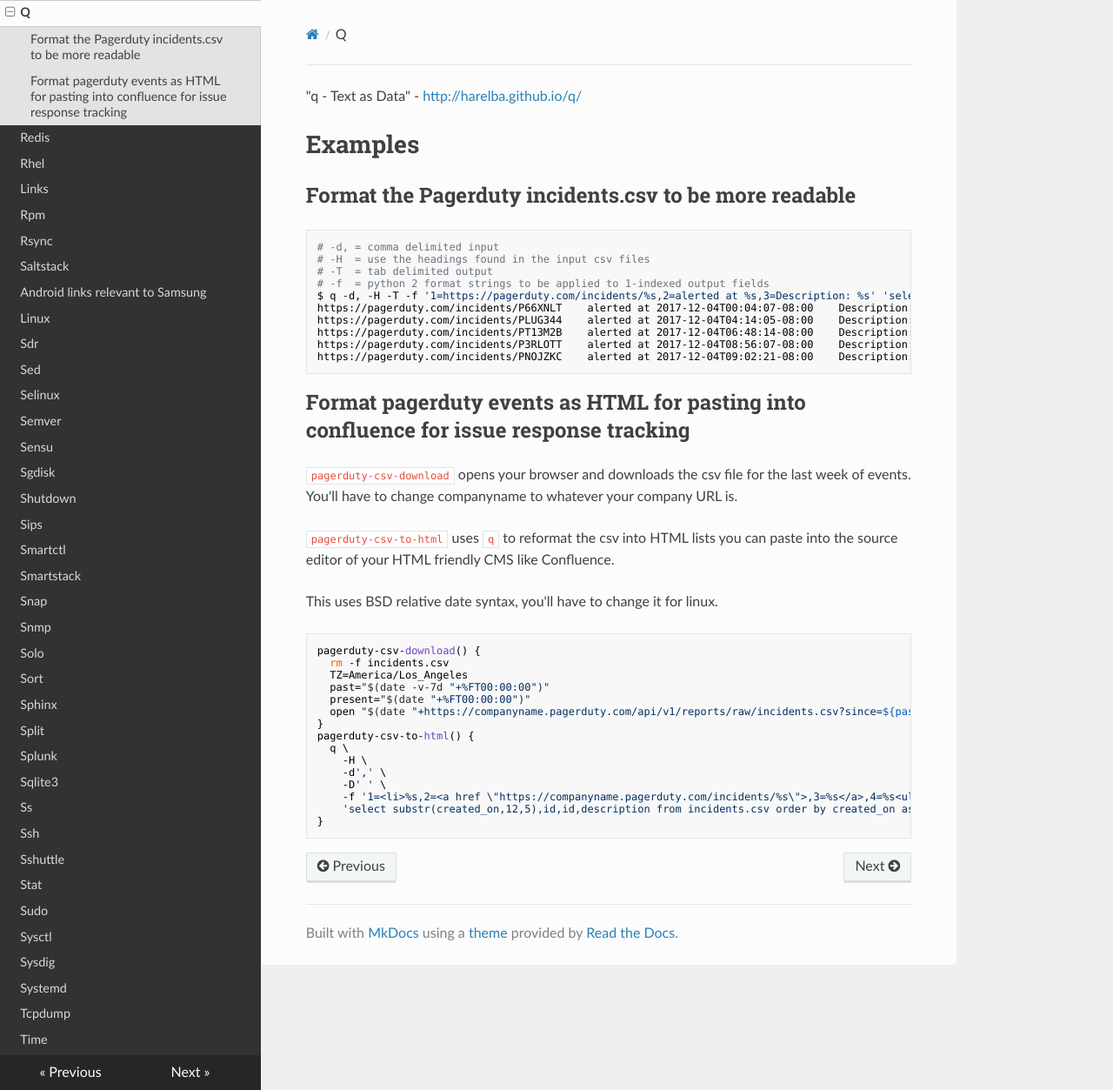
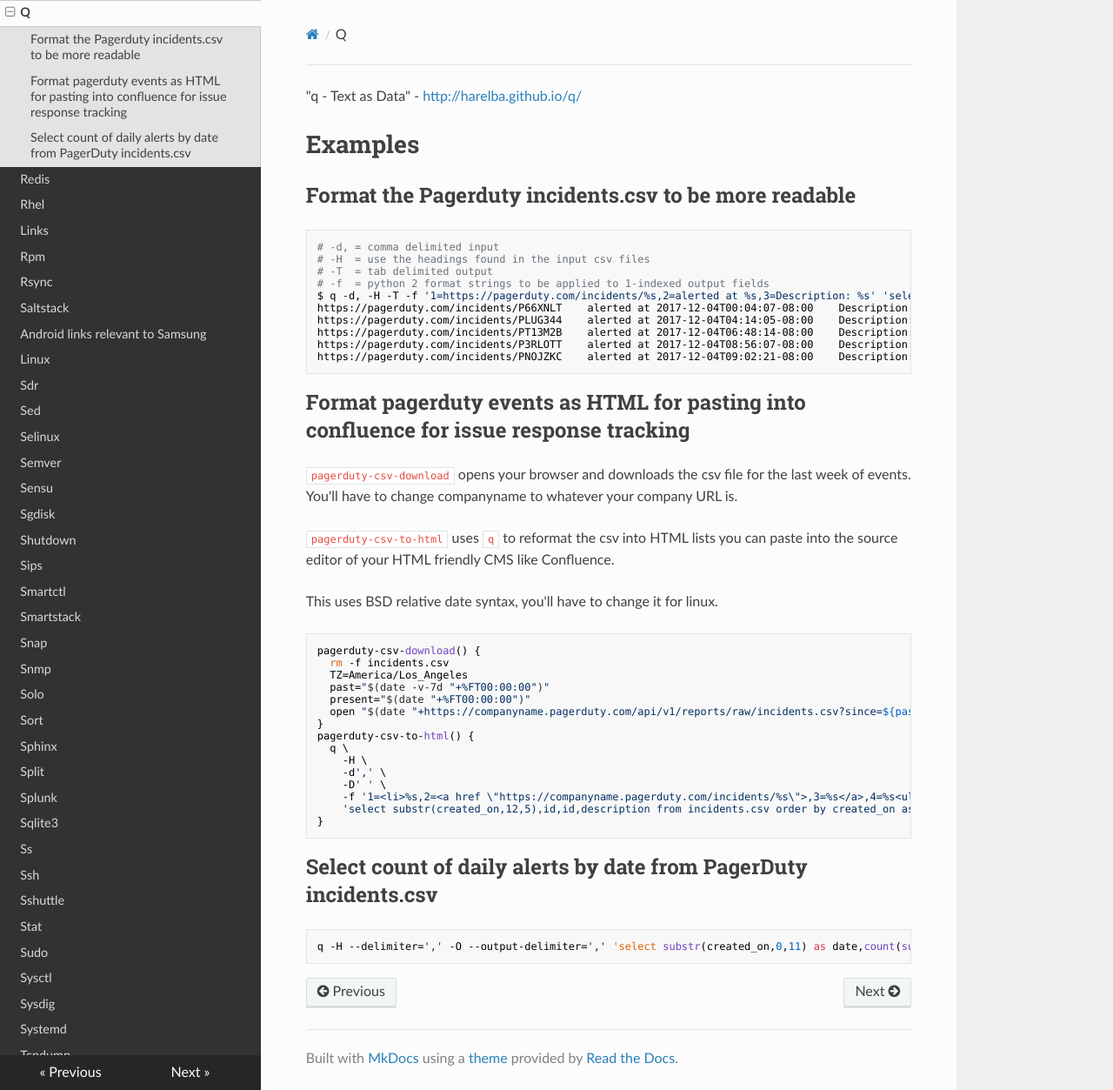
Before and after one commit to lando-cal/tech-notes, an MkDocs documentation site: the page built from docs/q.md, in a window 1280 px wide and 1253 px high. Shown: the whole window at 87% size. Built offline with MkDocs 1.6.1, drawn with Linux system fonts in a browser that asks for light colours; nearby versions of some CDN libraries.

Commit message:
Add count by day example

````diff
--- a/docs/q.md
+++ b/docs/q.md
@@ -42,3 +42,9 @@ pagerduty-csv-to-html() {
     'select substr(created_on,12,5),id,id,description from incidents.csv order by created_on asc' | tail -n 50 | sed 's/href /href=/;s/> />/'
 }
 ```
+
+## Select count of daily alerts by date from PagerDuty incidents.csv
+
+```
+q -H --delimiter=',' -O --output-delimiter=',' 'select substr(created_on,0,11) as date,count(substr(created_on,0,11)) as count from incidents.csv group by date'
+```
````
